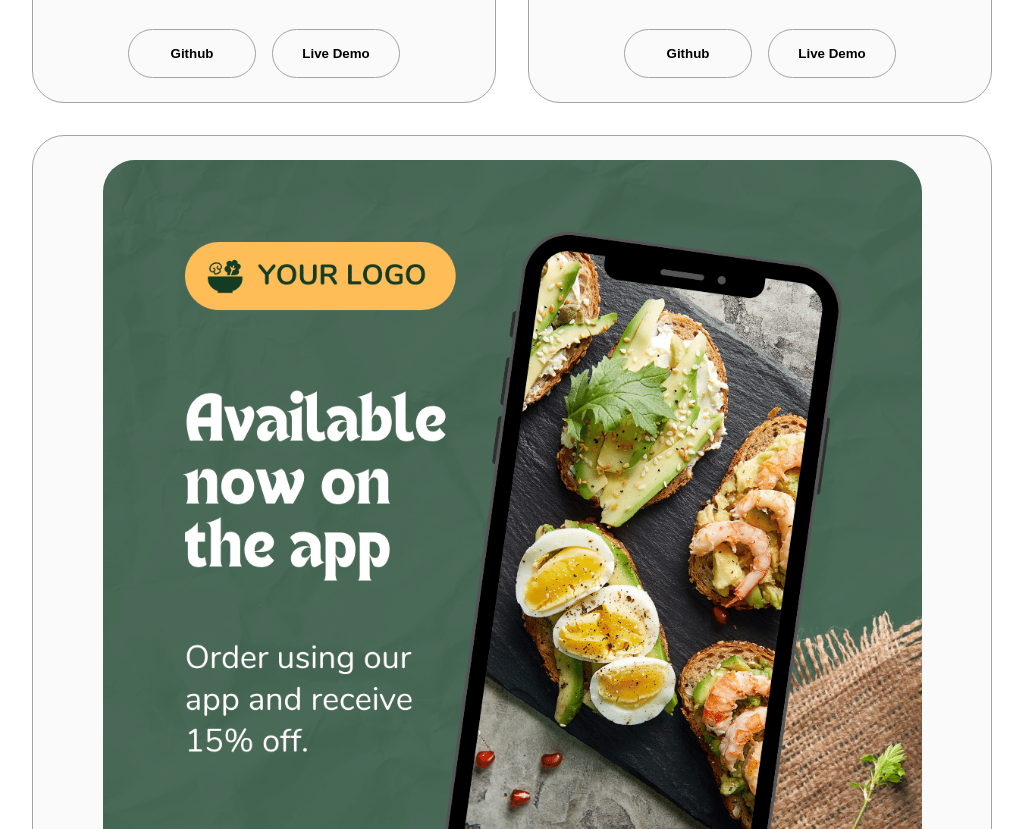
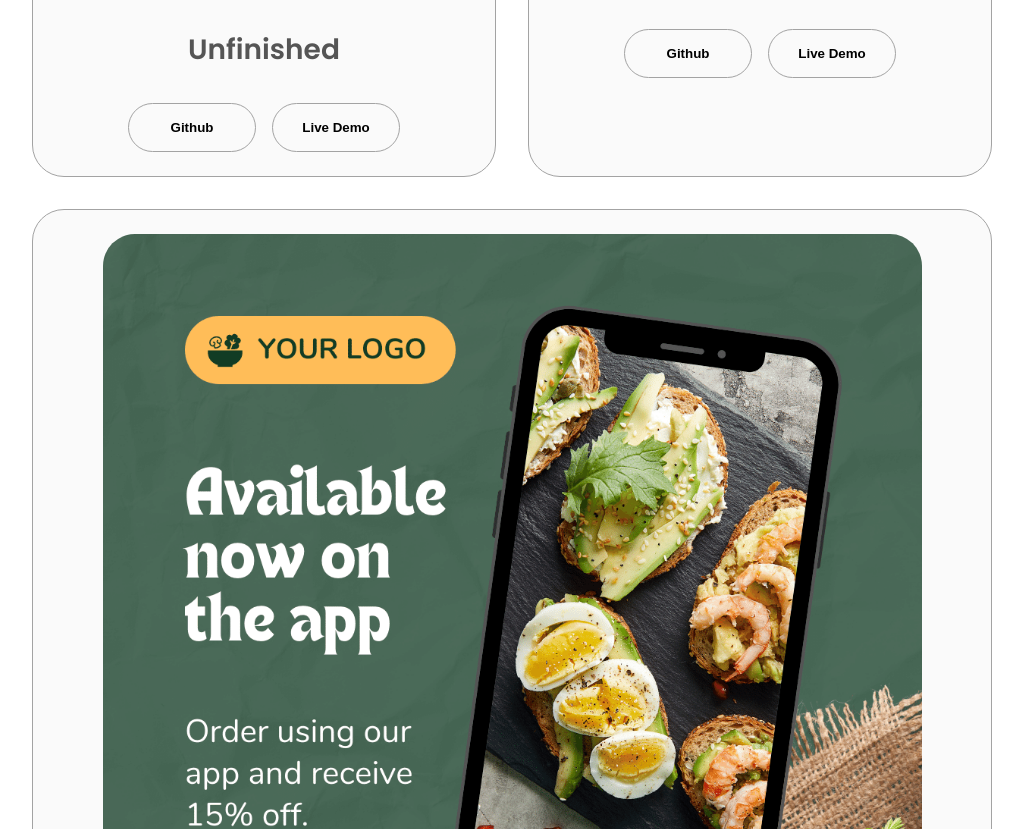
Before and after one commit to 0sourabh/my-portfolio, a plain HTML site: page index.html in a window 1280 px wide. Shown: the part 3043-3872 px from the top of the page, without its empty margins (128-1151 px from the left). Drawn offline with Linux system fonts and the light colour scheme.

Commit message:
Update index.html

```diff
--- a/index.html
+++ b/index.html
@@ -179,6 +179,7 @@
                     <img src="./assets/music logo design.png" alt="Project 1" class="project-img">
                 </div>
                 <h2 class="experience-sub-title projec-title">LoveMusic01</h2>
+                <h3 class="experience-sub-title ">Unfinished</h3>
                 <div class="btn-container">
                     <button class="btn btn-color-2 project-btn" onclick="location.href='https://github.com/0sourabh/Music-Player'">
                         <!-- git hub project link -->
```
